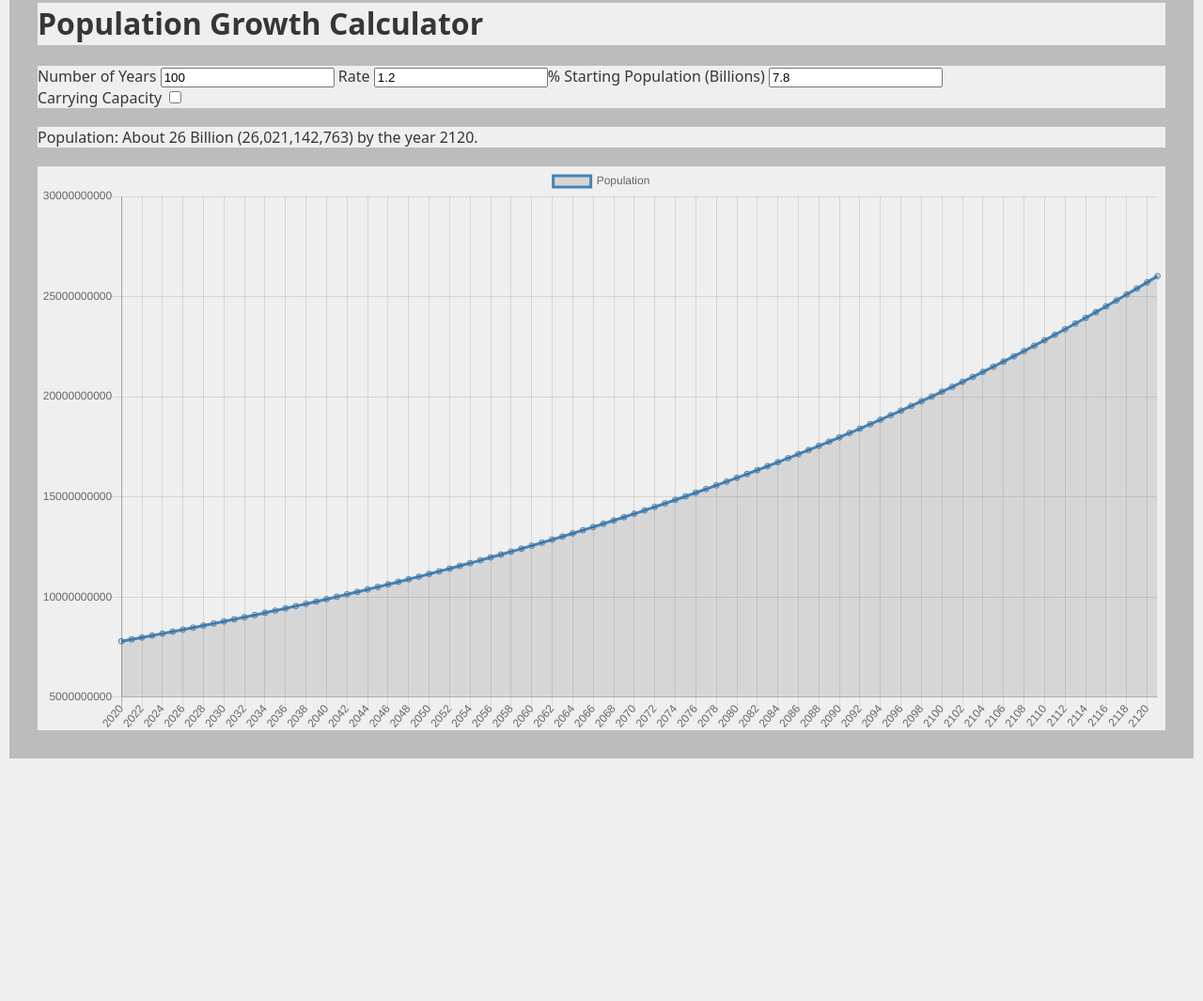
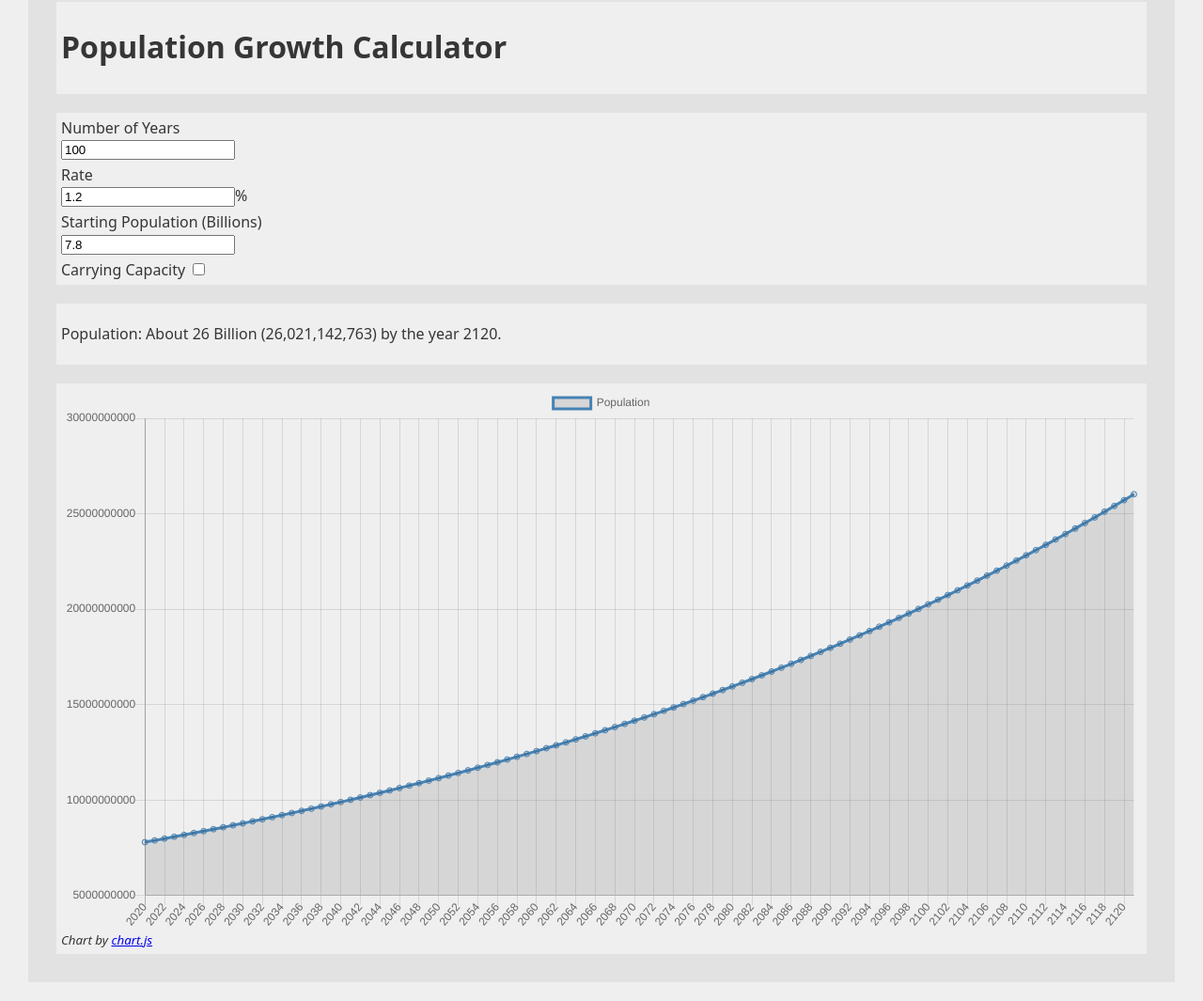
Before and after one commit to asoback/population-growth, a website with bundled scripts: page index.html in a window 1280 px wide. Shown: the part 48-1113 px from the top of the page at 94% size. Before the commit the page ends 875 px from the top, so only its background shows below. Built offline with nearby package versions, Linux system fonts and the light colour scheme.

Commit message:
some styling

```diff
--- a/index.html
+++ b/index.html
@@ -10,7 +10,6 @@
     </head>
     <body>
         <div class="container">
-            <div class=banner></div>
             <div class=title>
                 <h1>Population Growth Calculator</h1>
             </div>
@@ -22,14 +21,14 @@
                     <input id="growth_rate" type="number" value="1.2" step="0.1">%
                     <label for="starting_pop">Starting Population (Billions)</label>
                     <input id="starting_pop" type="number" value="7.8" step="0.1">
+                    <div class="advanced_button">
+                        <label for="show_advanced">Carrying Capacity</label>
+                        <input id="show_advanced" type="checkbox">
+                    </div>
                     <div class="advanced_menu_options">
                         <label for="max_pop">Population Carrying Capacity (Billions)</label>
                         <input id="max_pop" type="number" value="10">
                     </div>
-                </div>
-                <div>
-                    <label for="show_advanced">Carrying Capacity</label>
-                    <input id="show_advanced" type="checkbox">
                 </div>
             </div>
             <div class=results_area>
@@ -38,6 +37,7 @@
             </div>
             <div class=chart-area>
                 <canvas class="chart" id="population_chart"></canvas>
+                <cite>Chart by <a href="https://www.chartjs.org/">chart.js</a></cite>
             </div>
         </div>
     </body>
--- a/index.js
+++ b/index.js
@@ -122,7 +122,7 @@ const calculateGrowth = () => {
         popArray = calculateExponentialGrowth(mStartingPop,
             mGrowthRate,
             mNumYears,
-            mMaxPop * 0.8);
+            mMaxPop * 0.75);
 
         let popArrayEnd = growTowardsLimit(utils.last(popArray),
             mGrowthRate,
--- a/style.css
+++ b/style.css
@@ -15,17 +15,44 @@ body {
   }
 
   .container {
-    /* display: flex; */
+    display: block;
     padding: 10px;
-    background: #bcbcbc;
+    margin: 20px;
+    background: #e2e2e2;
   }
 
   .container>div {
+    padding: 5px;
     max-height: 20%;
     margin: 20px;
     background: #efefef;
+    display:block;
+  }
+
+  label {
+    display: block;
+  }
+
+  input {
+    margin-bottom: 5px;
   }
 
   .advanced_menu_options {
       display: none;
   }
+
+  cite {
+    font-size: smaller;
+  }
+
+  .chart-area {
+    padding: 20px;
+  }
+
+  /* .advanced_button>input {
+    display: inline-block;
+  } */
+
+  .advanced_button>label {
+    display: inline-block;
+  }
```
